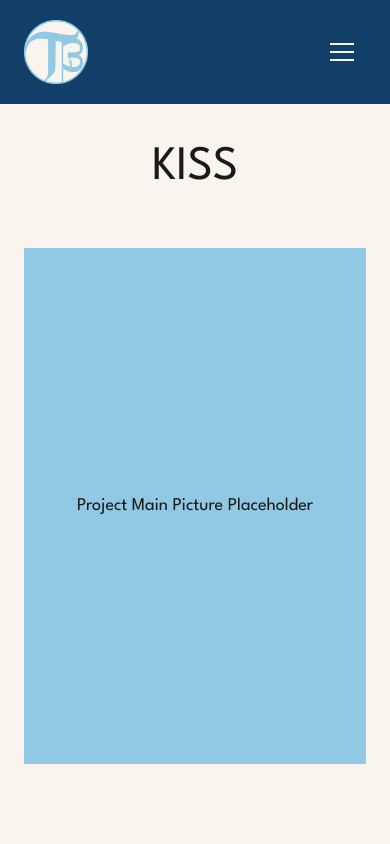
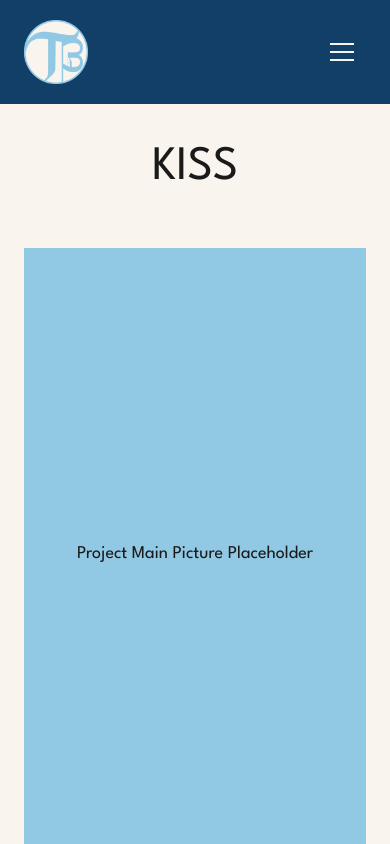
Before and after one commit to Tthide/Personal-Portfolio, an Angular app: page /project/0 in a window 390 px wide. Shown: the top 844 px of the page. Built offline with nearby package versions, Linux system fonts and the light colour scheme; a web font is replaced by a local one.

Commit message:
fix: added minHeight hero lg variant

```diff
--- a/src/app/about/about.html
+++ b/src/app/about/about.html
@@ -2,7 +2,7 @@
 
     <!-- Hero Row -->
     <div
-        class="w-full flex flex-col lg:min-h-hero gap-14">
+        class="w-full flex flex-col lg:min-h-hero-lg gap-14">
 
         <!-- Text Intro -->
         <div class="w-full grow flex flex-col md:flex-row justify-center md:justify-evenly items-center gap-10 md:gap-20">
--- a/src/app/project-item/project-item.html
+++ b/src/app/project-item/project-item.html
@@ -1,7 +1,7 @@
 @if (project$ | async; as project)
 {<div class="flex flex-col gap-20">
     <!-- Hero -->
-    <div class="flex flex-col items-center gap-14 text-center min-h-hero">
+    <div class="flex flex-col items-center gap-14 text-center min-h-hero lg:min-h-hero-lg">
         <h1 class="text-smooth_dark text-5xl lg:text-8xl font-spartan" [innerHTML]="project.content.info_card.title">
         </h1>
         <div class="grow w-full bg-accent_blue flex items-center justify-center">
--- a/tailwind.config.js
+++ b/tailwind.config.js
@@ -3,7 +3,8 @@ module.exports = {
   theme: {
     extend: {
       minHeight: {
-        'hero': 'calc(100dvh - 14rem)',
+        'hero-lg': 'calc(100dvh - 14rem)',   // large screen
+        'hero': 'calc(100dvh - 8rem)',      // default
       },
       keyframes: {
         shake: {
```
